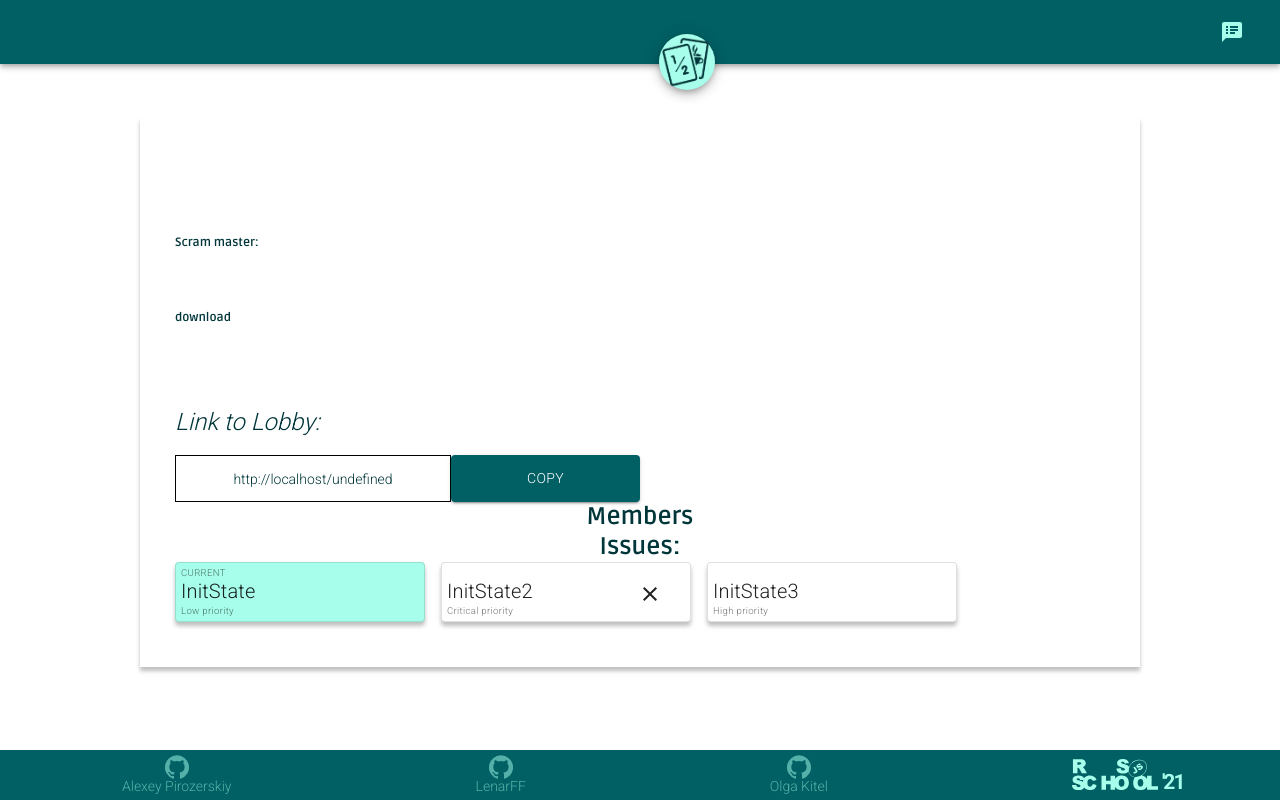
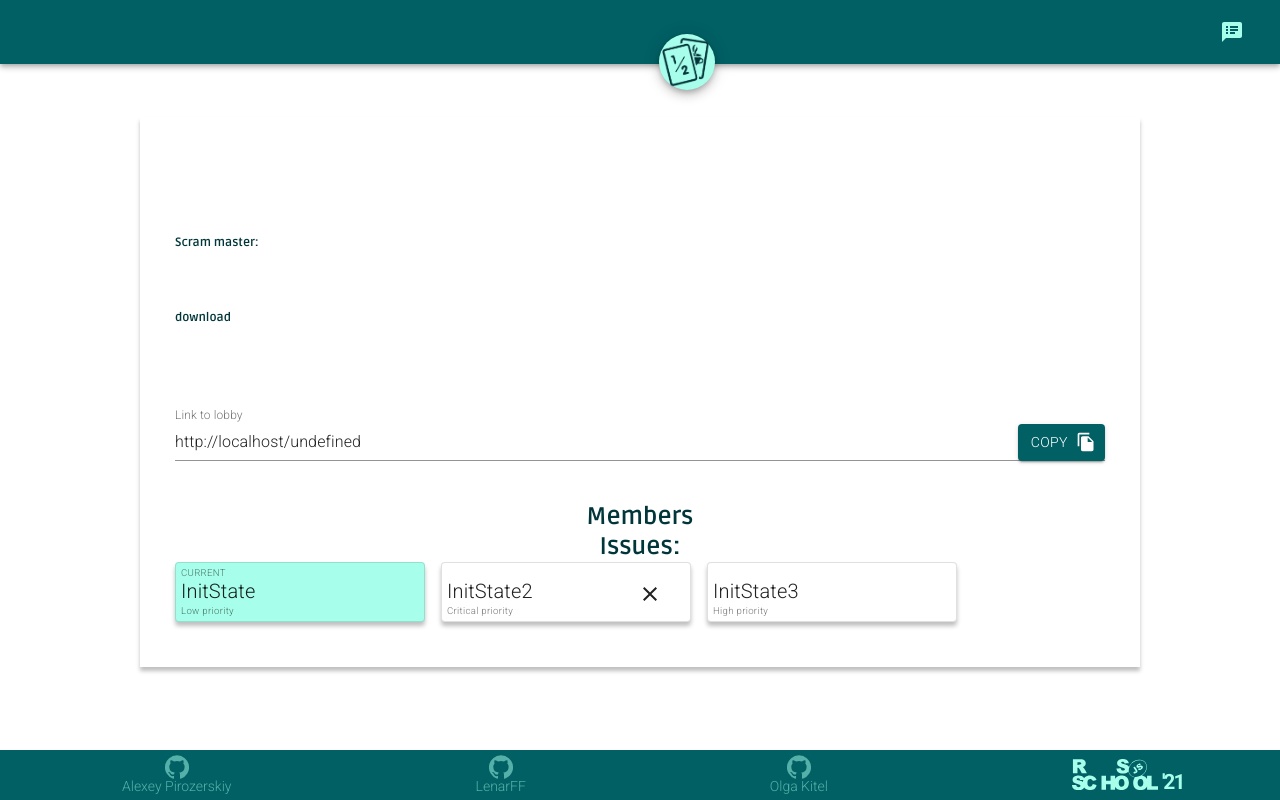
Before and after one commit to lexomut/Pointing-Poker, a React (Create React App) app: page /1/lobby in a window 1280 px wide. Built offline with nearby package versions, Linux system fonts and the light colour scheme.

Commit message:
fix: change styles for link

```diff
--- a/src/Components/LinkToLobby/LinkToLobby.module.scss
+++ b/src/Components/LinkToLobby/LinkToLobby.module.scss
@@ -16,7 +16,6 @@
         display: flex;
         &__url {
             height: 47px;
-            width: 276px;
             display: flex;
             justify-content: center;
             align-items: center;
--- a/src/Components/LinkToLobby/LinkToLobby.tsx
+++ b/src/Components/LinkToLobby/LinkToLobby.tsx
@@ -1,8 +1,8 @@
 import React, { useContext } from 'react';
-import Button from '@material-ui/core/Button/Button';
+import { Button, Grid, TextField } from '@material-ui/core';
+import FileCopyIcon from '@material-ui/icons/FileCopy';
 import { GlobalContext } from '../../state/Context';
 import { GlobalState } from '../../types/GlobalState';
-
 import styles from './LinkToLobby.module.scss';
 
 export const LinkToLobby: () => JSX.Element = () => {
@@ -11,19 +11,31 @@ export const LinkToLobby: () => JSX.Element = () => {
 
     return (
         <div className={styles.linkToLobby}>
-            <p>Link to Lobby:</p>
-            <div className={styles.linkToLobby__controls}>
-                <div className={styles.linkToLobby__controls__url}>{currentURL}</div>
+            <Grid container>
+                <Grid item xs={12}>
+                    <TextField
+                        id="outlined-read-only-input"
+                        label="Link to lobby"
+                        fullWidth
+                        defaultValue={currentURL}
+                        InputProps={{
+                            readOnly: true,
+                            endAdornment: (
                                 <Button
                                     color="primary"
                                     variant="contained"
                                     onClick={() => {
                                         navigator.clipboard.writeText(currentURL);
                                     }}
+                                    endIcon={<FileCopyIcon />}
                                 >
                                     Copy
                                 </Button>
-            </div>
+                            ),
+                        }}
+                    />
+                </Grid>
+            </Grid>
         </div>
     );
 };
```
Lines whose indentation alone changed are shown as unchanged.
